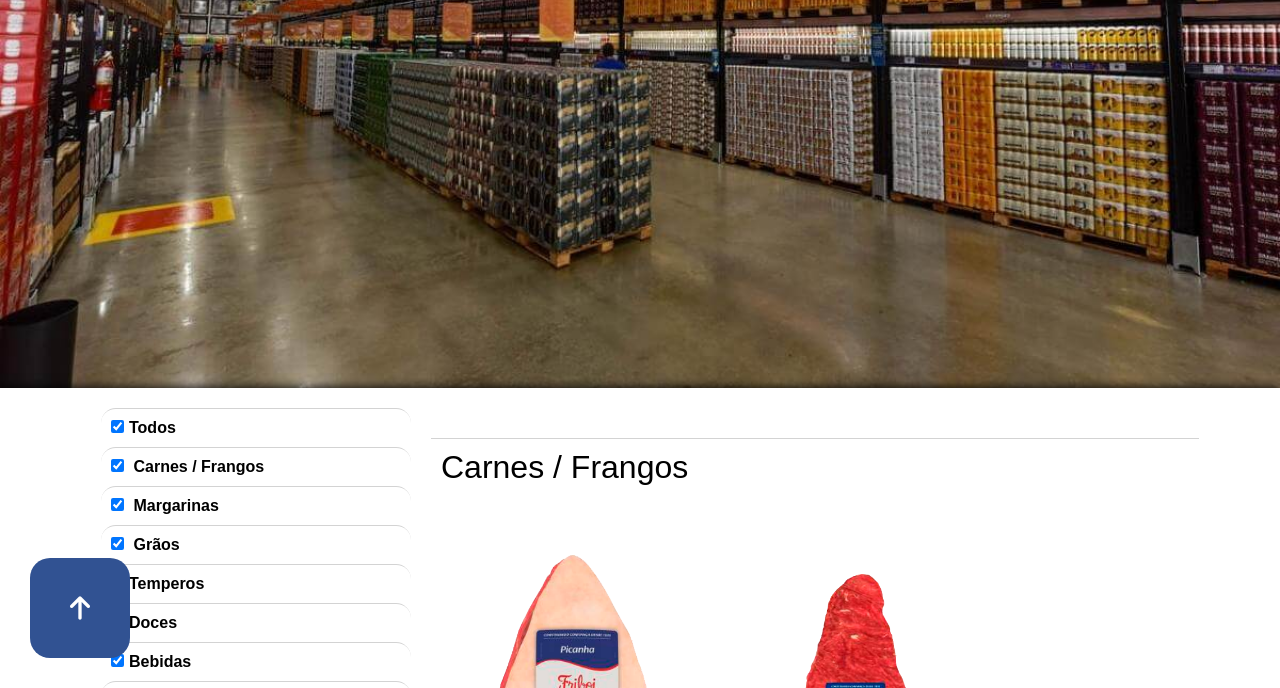
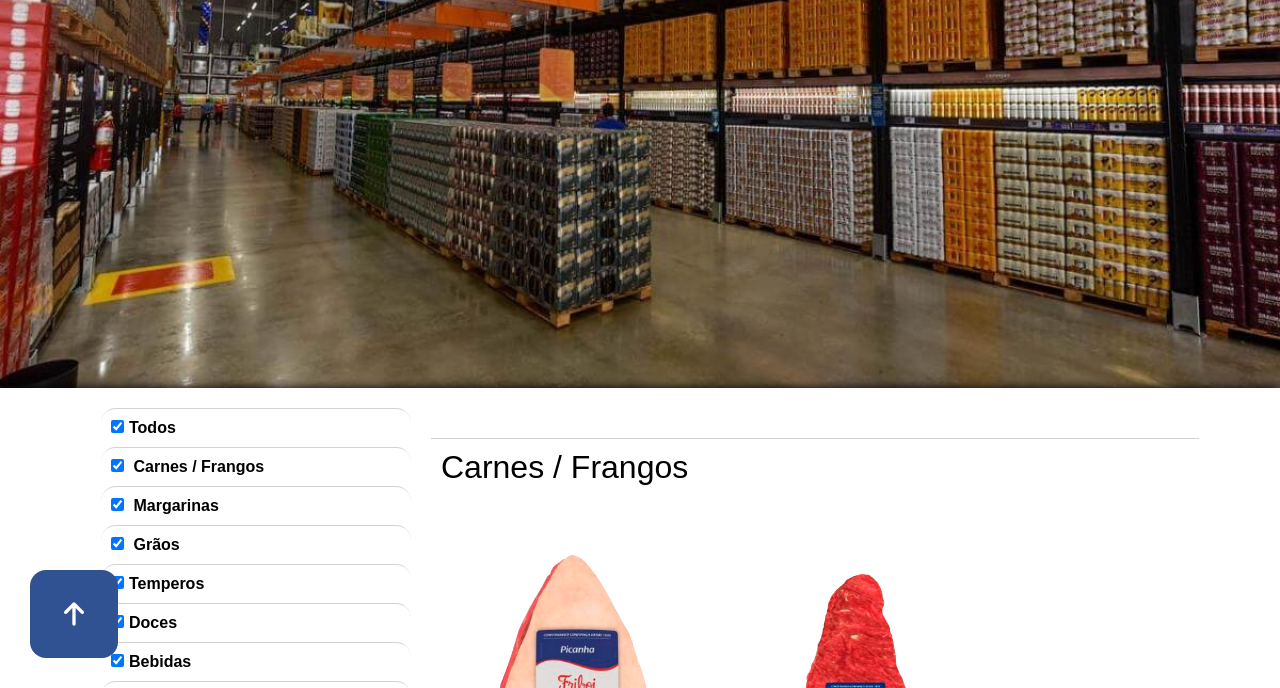
Before and after one commit to Willian-Massao/Projeto-final, a plain HTML site: page index.html in a window 1280 px wide. Shown: the part 112-800 px from the top of the page. Drawn offline with Linux system fonts and the light colour scheme.

Commit message:
melhorias na HUD

```diff
--- a/css/PC.css
+++ b/css/PC.css
@@ -24,11 +24,11 @@ header{
     position: fixed;
     top: 0%;
     width: 100%;
-    margin-top: -300px;
+    margin-top: -30vh;
     z-index: -1;
 }
 #background span{
-    background-image: url("/src/Atacadista.png");
+    background-image: url("src/Atacadista.png");
     background-repeat: no-repeat;
     background-size: 100%;
     margin-top: 0;
@@ -229,11 +229,11 @@ li>a:hover{
     padding: 30px;
 }
 .autoscrolltop button{
-    width: 100px;
-    height: 100px;
+    width: 11vh;
+    height: 11vh;
     border: none;
     background-color: #315292;
-    border-radius: 20px;
+    border-radius: 2vh;
 }
 .autoscrolltop button:active{
     animation-iteration-count: 1;
```
